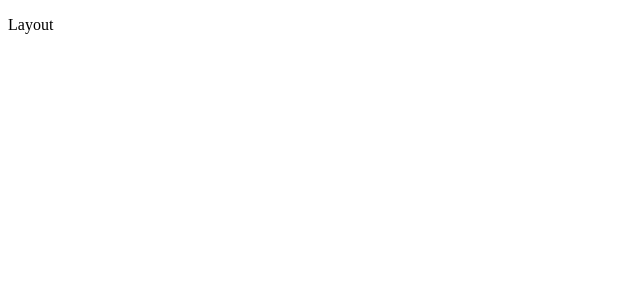
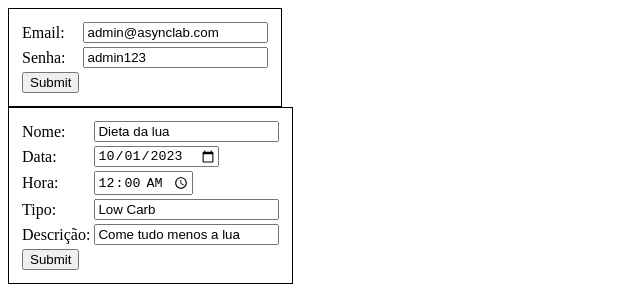
Before and after one commit to briitogabriel/ASYNC_Front, a React (Vite) app: page /cadastrar-dieta in a window 1280 px wide. Shown: the top 308 px of the page, without its empty margins (0-640 px from the left). Built offline with nearby package versions, Linux system fonts and the light colour scheme.

Commit message:
removendo token do context e set no localStorage

```diff
--- a/src/contexts/auth.context.jsx
+++ b/src/contexts/auth.context.jsx
@@ -13,7 +13,6 @@ export const AuthContext = createContext({
 export const AuthProvider = ({children}) => {
     const [auth, setAuth] = useState({
         user: {},
-        token: '',
         isLogged: false
     })
 
--- a/src/pages/Dieta/Dieta.page.jsx
+++ b/src/pages/Dieta/Dieta.page.jsx
@@ -1,6 +1,8 @@
 import axios from 'axios';
 import { useState, useContext } from 'react';
 import { AuthContext } from '../../contexts/auth.context'
+
+import { LocalStorageService } from '../../services/LocalStorage.service';
 
 export const Dieta = () => {
 
@@ -28,11 +30,12 @@ export const Dieta = () => {
       .then((res) => {
         setAuth({
           user: 'Admin',    // TRAZER NO LOGIN - VER SE ALTERA A ESTRUTURA DO ENDPOINT
-          token: `${res.data.data}`,
           isLogged: true,
         });
+        console.log(res.data.data)
+        LocalStorageService.set('token', `${res.data.data}`)
+
         setUsuario(initialUsuario)
-        console.log(auth)
       })
       .catch(function (error) {
         console.log(error);
@@ -47,9 +50,10 @@ export const Dieta = () => {
 
     const sumbitDieta = (e) => {
       e.preventDefault()
+      console.log(LocalStorageService.get('token'))
       axios.post('http://localhost:3333/api/dietas', dieta, {
         headers: {
-          'Authorization': `${auth.token}`
+          'Authorization': LocalStorageService.get('token')
         }
       })
       .then((res) => {
--- a/src/routes/AppRoutes.jsx
+++ b/src/routes/AppRoutes.jsx
@@ -6,7 +6,7 @@ export const AppRoutes = () => {
     <Router>
       <Routes>
         <Route path="/usuarios/login" element={<p>Login page</p>}/>
-        <Route path="/" element={<p>Layout</p>}>
+        <Route path="/">  {/*REMOVI POIS NÃO ESTAVA ENTRANDO NO ENDPOINT ->>> element={<p>Layout</p>}>*/}
           <Route index element={<p>Página inicial</p>}/>
           <Route path="/cadastrar-dieta" element={<Dieta />} />
         </Route>
--- /dev/null
+++ b/src/services/LocalStorage.service.jsx
@@ -0,0 +1,12 @@
+const get = (key) => {
+    return JSON.parse(localStorage.getItem(key))
+};
+
+const set = (key, data) => {
+    localStorage.setItem(key, JSON.stringify(data))
+}
+
+export const LocalStorageService = {
+    get,
+    set
+}
```
